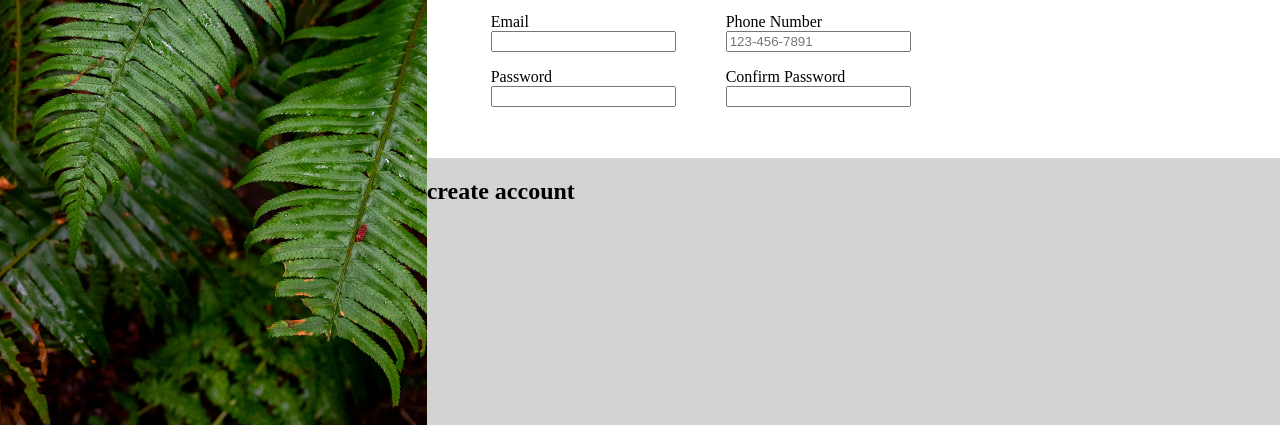
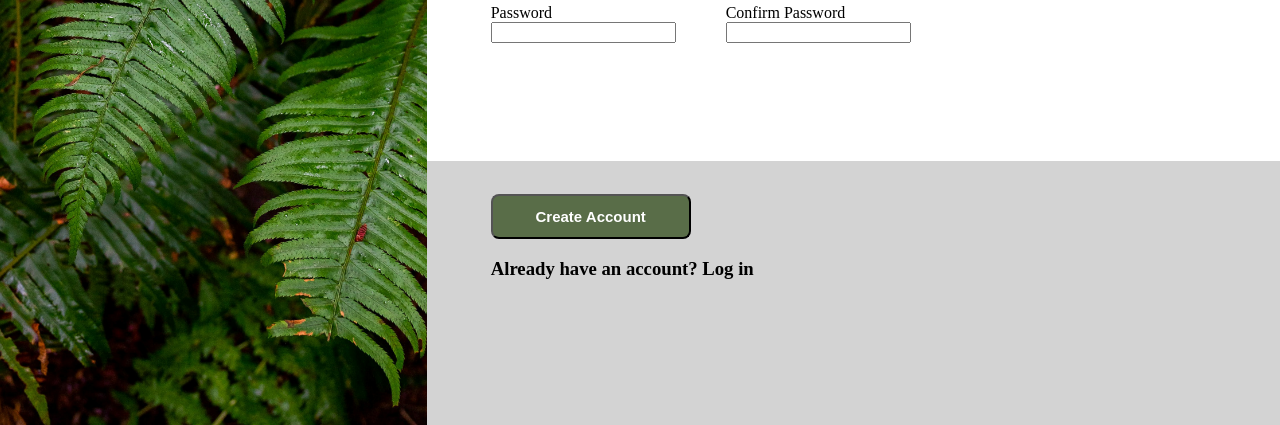
Before and after one commit to sammoore95/sign-up-form, a plain HTML site: page index.html in a window 1280 px wide. Shown: the part 375-800 px from the top of the page. Drawn offline with Linux system fonts and the light colour scheme.

Commit message:
Complete front-end design The front-end HTML and CSS is complete and looking like the sample page.

```diff
--- a/index.html
+++ b/index.html
@@ -62,12 +62,12 @@
                         </div>
                     </div>
                 </div>
+                <div id="submit-section">
+                    <button id="submit-button" type="submit">Create Account</button>
+                    <h3>Already have an account? Log in</h3>
+                </div>
             </form>
         </div>
-        <div id="right-pane-bottom">
-            <h2>create account</h2>
-        </div>
-
     </div>
 </body>
 </html>
--- a/style.css
+++ b/style.css
@@ -63,6 +63,12 @@ html, body {
     display: flex;
     flex: 1;
     background-color: lightgrey;
+    height: 33vh;
+}
+form {
+    display: flex;
+    flex-direction: column;
+    flex-grow: 1;
 }
 
 #right-pane-top-text {
@@ -77,9 +83,10 @@ html, body {
 
 #sign-up-form {
     display: flex;
-    flex: 1;
     flex-direction: column;
+    flex-grow: 1;
     background-color: white;
+    height: 66vh;
 }
 
 #sign-up-form h2 {
@@ -88,6 +95,7 @@ html, body {
 
 #sign-up-body {
     display: flex;
+    flex: 1;
     flex-direction: column;
     margin-bottom: 15px;
 }
@@ -105,6 +113,19 @@ html, body {
     margin-right: 50px;
 }
 
+
+#submit-section {
+    display: flex;
+    margin-top: auto;
+    flex-direction: column;
+    align-content: flex-start;
+    padding-left: 5vw;
+    align-items: flex-start;
+    background-color: lightgray;
+    height: 33vh;
+    padding-top: 33px;
+}
+
 #first-name:focus,
 #last-name:focus,
 #user-email:focus,
@@ -113,14 +134,18 @@ html, body {
     outline: none;
 }
 
+#submit-button {
+    background-color: #596D48;
+    height: 45px;
+    width: 200px;
+    color: white;
+    border-radius: 8px;
+    font-weight: bold ;
+    font-size: 15px;
+}
+
 #user-password:focus,
 #user-confirm-password:focus{
     border: 2px solid red;
     outline: none;
 }
-
-#right-pane-bottom {
-    display: flex;
-    flex: 1;
-    background-color: lightgray;
-}
```
